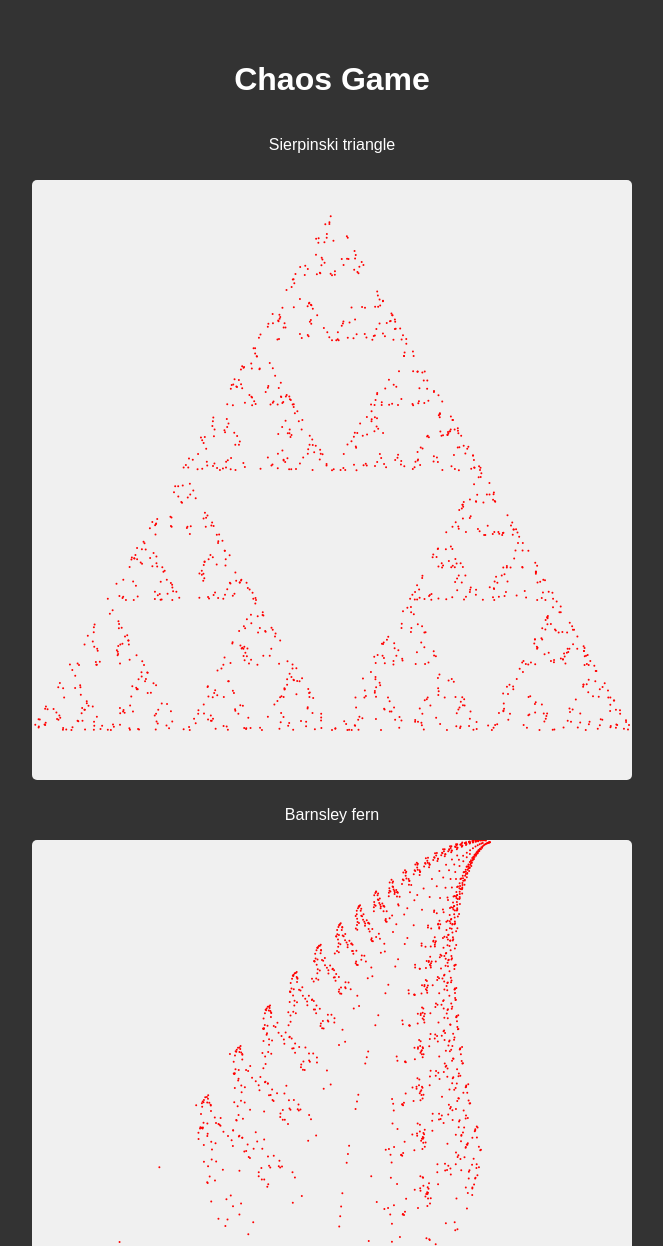
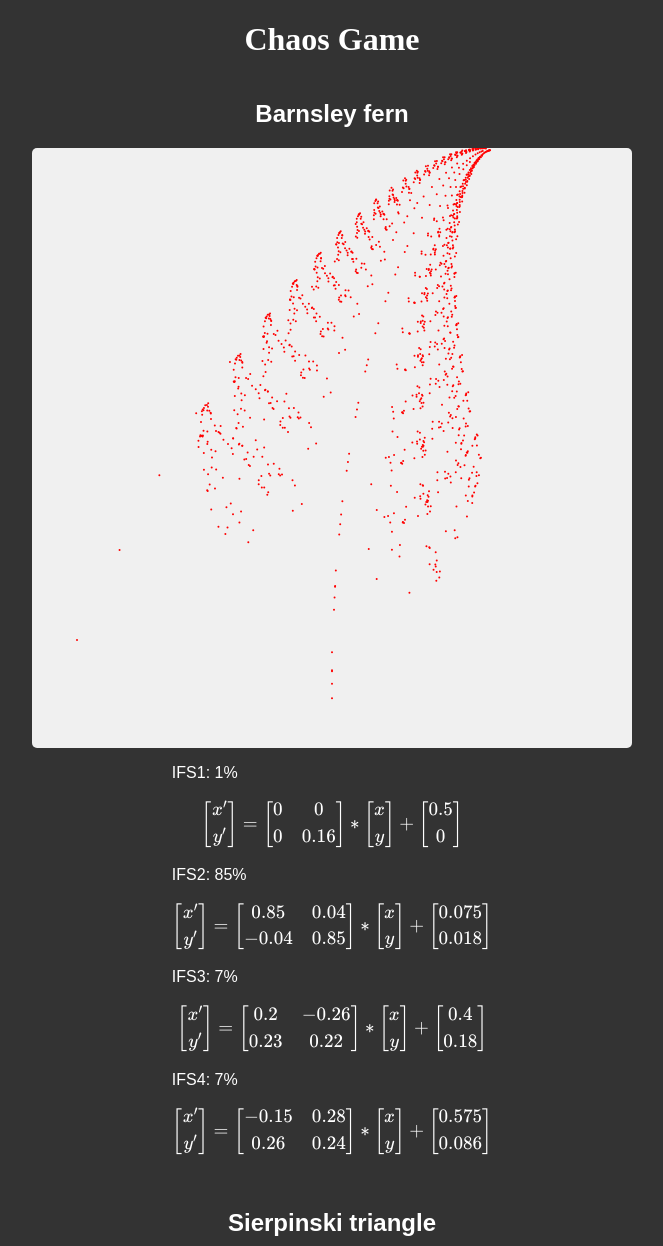
Before and after one commit to TyrangYang/chaos-game, a website with bundled scripts: page index.html in a window 1280 px wide. Shown: the top 1246 px of the page, without its empty margins (308-971 px from the left). Built offline with nearby package versions, Linux system fonts and the light colour scheme.

Commit message:
add formula

```diff
--- a/index.html
+++ b/index.html
@@ -5,13 +5,68 @@
         <meta name="viewport" content="width=device-width, initial-scale=1.0" />
         <title>ChaosGame</title>
         <link rel="stylesheet" href="./style.css" />
+        <script src="https://polyfill.io/v3/polyfill.min.js?features=es6"></script>
+        <script id="MathJax-script" async src="https://cdn.jsdelivr.net/npm/mathjax@3/es5/tex-mml-chtml.js"></script>
     </head>
     <body>
         <h1>Chaos Game</h1>
-        <p>Sierpinski triangle</p>
-        <canvas id="canvas1" width="600" height="600"></canvas>
-        <p>Barnsley fern</p>
-        <canvas id="canvas2" width="600" height="600"></canvas>
-        <script type="module" src="./js/script.js"></script>
+        <span class="game-container">
+            <h2>Barnsley fern</h2>
+            <canvas id="canvas-barnsley-fern" width="600" height="600"></canvas>
+            <p>
+                IFS1:  1%
+                $$
+                \begin{bmatrix} x' \\ y' \end{bmatrix} =
+                \begin{bmatrix} 0 & 0 \\ 0 & 0.16 \end{bmatrix} * \begin{bmatrix} x \\ y \end{bmatrix} +
+                \begin{bmatrix} 0.5 \\ 0 \end{bmatrix}
+                $$
+                IFS2:  85%
+                $$
+                \begin{bmatrix} x' \\ y' \end{bmatrix} =
+                \begin{bmatrix} 0.85 & 0.04 \\ -0.04 & 0.85 \end{bmatrix} * \begin{bmatrix} x \\ y \end{bmatrix} +
+                \begin{bmatrix} 0.075 \\ 0.018 \end{bmatrix}
+                $$
+                IFS3:  7%
+                $$
+                \begin{bmatrix} x' \\ y' \end{bmatrix} =
+                \begin{bmatrix} 0.2 & -0.26 \\ 0.23 & 0.22 \end{bmatrix} * \begin{bmatrix} x \\ y \end{bmatrix} +
+                \begin{bmatrix} 0.4 \\ 0.18 \end{bmatrix}
+                $$
+                IFS4:  7%
+                $$
+                \begin{bmatrix} x' \\ y' \end{bmatrix} =
+                \begin{bmatrix} -0.15 & 0.28 \\ 0.26 & 0.24 \end{bmatrix} * \begin{bmatrix} x \\ y \end{bmatrix} +
+                \begin{bmatrix} 0.575 \\ 0.086 \end{bmatrix}
+                $$
+            </p>
+        </span>
+        <span class="game-container">
+            <h2>Sierpinski triangle</h2>
+            <canvas id="canvas-sierpinski-triangle" width="600" height="600"></canvas>
+            <script type="module" src="./js/script.js"></script>
+
+            <p>
+
+                IFS1: 33.3..%
+                $$
+                    \begin{bmatrix} x' \\ y' \end{bmatrix} =
+                    \begin{bmatrix} 0.5 & 0 \\ 0 & 0.5 \end{bmatrix} * \begin{bmatrix} x \\ y \end{bmatrix} +
+                    \begin{bmatrix} 0 \\ 0 \end{bmatrix}
+                $$
+                IFS2: 33.3..%
+                $$
+                    \begin{bmatrix} x' \\ y' \end{bmatrix} =
+                    \begin{bmatrix} 0.5 & 0 \\ 0 & 0.5 \end{bmatrix} * \begin{bmatrix} x \\ y \end{bmatrix} +
+                    \begin{bmatrix} 0.5 \\ 0 \end{bmatrix}
+                $$
+                IFS3: 33.3..%
+                $$
+                    \begin{bmatrix} x' \\ y' \end{bmatrix} =
+                    \begin{bmatrix} 0.5 & 0 \\ 0 & 0.5 \end{bmatrix} * \begin{bmatrix} x \\ y \end{bmatrix} +
+                    \begin{bmatrix} 0.25 \\ 0.433 \end{bmatrix}
+                $$
+            </p>
+        </span>
+
     </body>
 </html>
--- a/js/barnsleyFern.js
+++ b/js/barnsleyFern.js
@@ -1,4 +1,4 @@
-const canvas = document.getElementById('canvas2');
+const canvas = document.getElementById('canvas-barnsley-fern');
 const ctx = canvas.getContext('2d');
 
 const WIDTH = canvas.width;
--- a/js/script.js
+++ b/js/script.js
@@ -4,4 +4,7 @@ let main = () => {
     drawSierpinskiTriangle();
     drawBarnsleyFern();
 };
-main();
+
+window.onload = function () {
+    main();
+};
--- a/js/sierpinskiTriangle.js
+++ b/js/sierpinskiTriangle.js
@@ -1,4 +1,4 @@
-const canvas = document.getElementById('canvas1');
+const canvas = document.getElementById('canvas-sierpinski-triangle');
 const ctx = canvas.getContext('2d');
 
 const WIDTH = canvas.width;
--- a/style.css
+++ b/style.css
@@ -4,6 +4,19 @@
 
 body {
     background-color: #333;
+}
+
+h1 {
+    display: flex;
+    color: #fff;
+    align-items: center;
+    justify-content: center;
+}
+
+h2 {
+    color: #fff;
+}
+.game-container {
     color: #fff;
     display: flex;
     flex-direction: column;
@@ -14,13 +27,13 @@ body {
     margin: 10;
 }
 
-#canvas1 {
+#canvas-sierpinski-triangle {
     background-color: #f0f0f0;
     border-radius: 5px;
     margin: 10px;
 }
 
-#canvas2 {
+#canvas-barnsley-fern {
     background-color: #f0f0f0;
     border-radius: 5px;
 }
```
